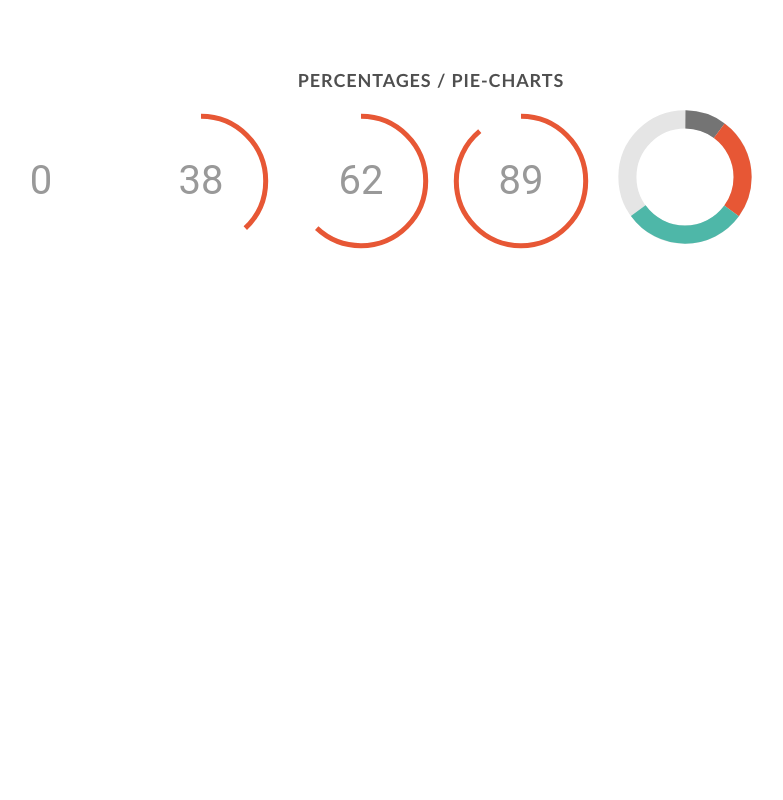
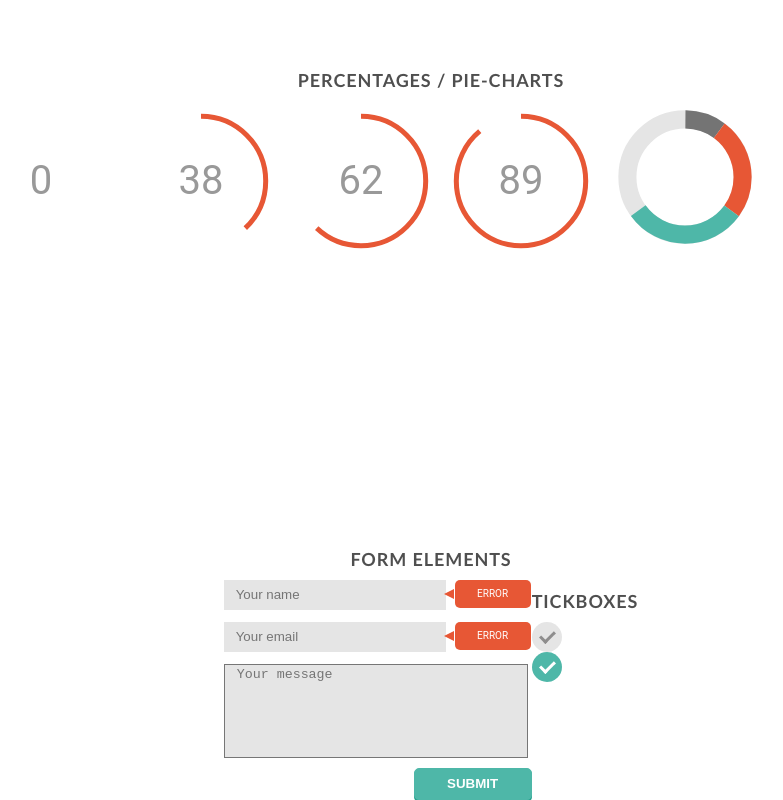
Before and after one commit to SamusenkoAnton/UI-kit-v2, a website built with webpack: page src/index.pug in a window 1280 px wide. Shown: the part 709-1509 px from the top of the page, without its empty margins (209-992 px from the left). Before the commit the page ends 1114 px from the top, so only its background shows below. Built offline with nearby package versions, Linux system fonts and the light colour scheme.

Commit message:
add tickboxes and messagebox

```diff
--- /dev/null
+++ b/src/components/form elements/elements/boxmessage/boxmessage.pug
@@ -0,0 +1,10 @@
+style
+    include styles/boxmessage.scss
+.boxmessage-container
+    form
+        .input-valid
+            input.input-name(required='', placeholder='Your name', type='text', pattern='^[a-zA-Z]+$')
+        .input-valid
+            input.input-email(required='', placeholder='Your email', type='text')
+        textarea.input-message(placeholder='Your message', type='text')
+    button.button-submit Submit
--- /dev/null
+++ b/src/components/form elements/elements/boxmessage/styles/boxmessage.scss
@@ -0,0 +1,125 @@
+form {
+  maring-top: 150px;
+  display:flex;
+  flex-direction:column;
+}
+input{
+  width:208px;
+  height:28px;
+  margin-bottom:12px;
+  background-color: #e5e5e5;
+  outline:none;
+  border: none;
+  padding-left:12px;
+}
+
+textarea{
+  padding-left:12px;
+  color:black;
+  background-color: #e5e5e5;
+  width: 288px;
+  height: 88px;
+  resize: none;
+}
+.button-submit{
+  margin-top:10px;
+  margin-left: 190px;
+  cursor: pointer;
+  background-color: #4eb7a8;;
+  width: 118px;
+  height: 32px;
+  border: 1px solid #4eb7a8;
+  text-transform: uppercase;
+  font-weight: bold;
+  border-radius:5px;
+  display:flex;
+  justify-content:center;
+  align-items:center;
+  box-shadow: 0 2px 0 #28a290;
+  text-transform: uppercase;
+  color: #fff;
+}
+.input-valid{
+  display:flex;
+}
+.valid{
+  display: block;
+}
+.valid:after {
+  content: "Thanks!";
+  text-transform:uppercase;
+  color: white;
+  display:flex;
+  font-size:10px;
+  justify-content:center;
+  align-items:center;
+  background-color: #4eb7a8;
+  border-radius: 5px;
+  -moz-border-radius: 5px;
+  position: relative; /* !!! */
+  margin-left: 9px;
+  width: 76px;
+  height:28px;
+  text-align: center;
+}
+.valid:before {
+  content: '';
+  border: 5px solid transparent;
+  border-right: 10px solid #4eb7a8;
+  position: absolute;
+  left: 215px;
+  top: 45%;
+  margin-top: -10px;
+}
+[required]:invalid ~ .valid:after{
+  content:'Error';
+  text-transform:uppercase;
+  color: white;
+  display:flex;
+  font-size:10px;
+  justify-content:center;
+  align-items:center;
+  background-color: #e75735;;
+  border-radius: 5px;
+  -moz-border-radius: 5px;
+  position: relative; /* !!! */
+  margin-left: 9px;
+  width: 76px;
+  height:28px;
+  text-align: center;
+}
+[required]:invalid ~ .valid:before{
+  content: '';
+  border: 5px solid transparent;
+  border-right: 10px solid #e75735;;
+  position: absolute;
+  left: 215px;
+  top: 45%;
+  margin-top: -10px;
+}
+[pattern]:invalid ~ .valid:after{
+  content:'Error';
+  text-transform:uppercase;
+  color: white;
+  display:flex;
+  font-size:10px;
+  justify-content:center;
+  align-items:center;
+  background-color: #e75735;;
+  border-radius: 5px;
+  -moz-border-radius: 5px;
+  position: relative; /* !!! */
+  margin-left: 9px;
+  width: 76px;
+  height:28px;
+  text-align: center;
+  :before{
+    content: '';
+    border: 5px solid transparent;
+    border-right: 10px solid #e75735;;
+    position: absolute;
+    left: -12px;
+    top: 65%;
+    margin-top: -10px;
+  }
+}
--- /dev/null
+++ b/src/components/form elements/elements/tick boxes/styles/tick boxes.scss
@@ -0,0 +1,58 @@
+.tickboxes_title{
+  color: #4f4f4f;
+  font-family: "9623";
+  font-size: 18px;
+  line-height: 42px;
+  text-transform: uppercase;
+  /* Text style for "STANDARD" */
+  letter-spacing: 0.9px;
+}
+.tickboxes-container{
+  display:flex;
+  flex-direction: column;
+}
+.tick-box {
+  position: relative;
+  display: inline-block;
+  width: 30px;
+  height: 30px;
+}
+
+.tick-box input {
+  display: none;
+}
+
+.tick-box__mark::before {
+  content: "";
+  position: absolute;
+  cursor: pointer;
+  border-radius: 50%;
+  width: 25px;
+  height: 25px;
+  background-color: #4eb7a8;
+  height: 100%;
+  width: 100%;
+  transition: 0.4s;
+}
+
+.tick-box__mark::after {
+  content: "";
+  display: block;
+  position: absolute;
+  top: 9px;
+  left: 8px;
+  width: 12px;
+  height: 6px;
+  border-left: 3px solid #fff;
+  border-bottom: 3px solid #fff;
+  transform: rotate(-45deg);
+  transition: 0.4s;
+}
+
+.tick-box__checkbox:checked + .tick-box__mark::before {
+  background-color: #e5e5e5;
+}
+
+.tick-box__checkbox:checked + .tick-box__mark::after {
+  border-color: #8e8d8d;
+}
--- /dev/null
+++ b/src/components/form elements/elements/tick boxes/tick boxes.pug
@@ -0,0 +1,32 @@
+style
+    include styles/tick boxes.scss
+.tickboxes-container
+    .tickboxes_title
+        | tickboxes
+    mixin tick-box({ isChecked = true, name = "tick-box" } = {})
+        .tick-box
+            if isChecked
+                input.tick-box__checkbox(
+                id=name,
+                name=name,
+                type="checkbox",
+                checked
+                )
+            else
+                input.tick-box__checkbox(
+                id=name,
+                name=name,
+                type="checkbox"
+                )
+
+            label.tick-box__mark(
+            for=name
+            )
+
+    +tick-box({
+        name: "tick-box1"
+    })
+    +tick-box({
+        isChecked: false,
+        name: "tick-box2"
+    })
--- /dev/null
+++ b/src/components/form elements/form elements.pug
@@ -0,0 +1,8 @@
+style
+    include styles/form elements.scss
+.wrapper
+    .form-elemtents_title
+        | form elements
+    .form-elements
+        include elements/boxmessage/boxmessage
+        include elements/tick boxes/tick boxes
--- /dev/null
+++ b/src/components/form elements/styles/form elements.scss
@@ -0,0 +1,12 @@
+.form-elemtents_title{
+    color: #4f4f4f;
+    font-family: "9623";
+    font-size: 18px;
+    line-height: 42px;
+    text-transform: uppercase;
+    /* Text style for "STANDARD" */
+    letter-spacing: 0.9px;
+  }
+.form-elements{
+  display:flex;
+}
--- /dev/null
+++ b/src/components/sliders/sliders.pug
@@ -0,0 +1,5 @@
+style
+    include styles/sliders.scss
+.range-container
+    input#range(type='range', max='100', min='0')
+    label(for='range') 50
--- a/src/index.pug
+++ b/src/index.pug
@@ -9,3 +9,4 @@ head
           include ./components/standart buttons/standart buttons.pug
           include ./components/arrow buttons/arrow buttons.pug
           include ./components/percentages/percentages.pug
+          include ./components/form elements/form elements.pug
--- /dev/null
+++ b/src/scripts/boxmessage.js
@@ -0,0 +1,6 @@
+$(document).ready(function() {
+    $('[required],[pattern]')
+        .parent()
+        .css({position : 'relative'})
+        .append('<div class="valid"></div>');
+});
--- a/src/scripts/plugin.js
+++ b/src/scripts/plugin.js
@@ -1,5 +1,6 @@
 import "./easy-piechart.js";
 import "./percentages.js";
 import "./ripple.js";
+import "./boxmessage.js";
 import "../styles/main.scss";
 console.log('all files loaded');
```
Also changed, not shown: src/components/sliders/styles/sliders.scss (added, +127 -0 lines), src/components/stages/stages.pug (added, +12 -0 lines), src/components/stages/styles/stages.scss (added, +71 -0 lines), dist/index.html, dist/main.js, src/components/form elements/elements/toggles/styles/toggles.scss (added), src/components/form elements/elements/toggles/toggles.pug (added).
